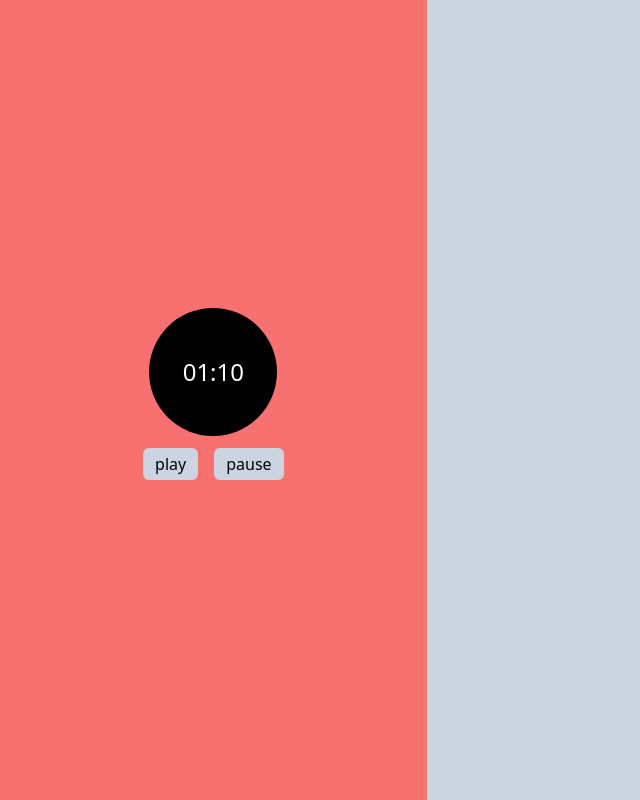
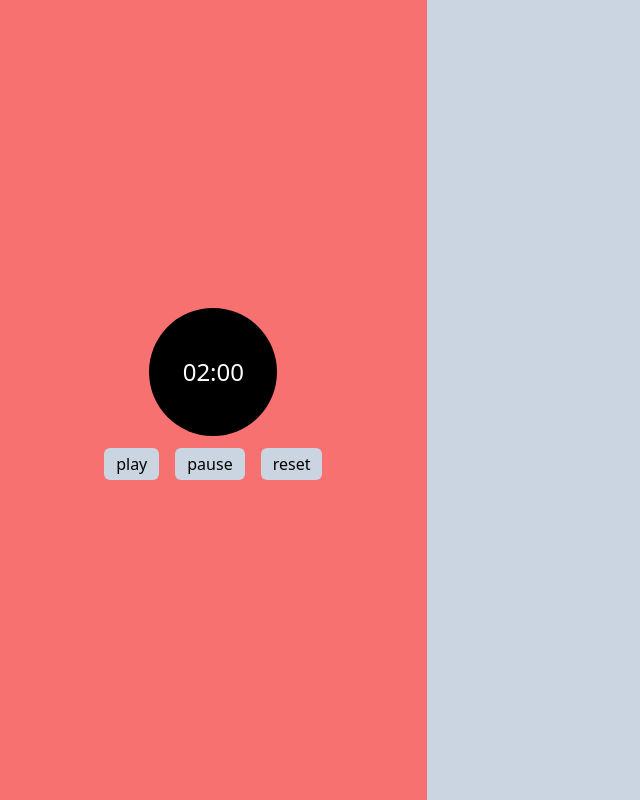
Before and after one commit to navid-nhd/Pomodoro, a Nuxt app: page / in a window 1280 px wide. Shown: the whole page, without its empty margins (0-640 px from the left). Built offline with nearby package versions, Linux system fonts and the light colour scheme.

Commit message:
adding reset feature

```diff
--- a/pages/index.vue
+++ b/pages/index.vue
@@ -11,6 +11,8 @@
           class="bg-slate-300 px-3 py my-3-1 rounded-md hover:bg-slate-400 transition-all">play</button>
         <button @click="pause()"
           class="bg-slate-300 px-3 py-1 rounded-md hover:bg-slate-400 transition-all">pause</button>
+        <button @click="reset()"
+          class="bg-slate-300 px-3 py-1 rounded-md hover:bg-slate-400 transition-all">reset</button>
       </div>
     </div>
     <div class="w-2/3 basis-2/3 h-full bg-slate-300">
@@ -18,12 +20,14 @@
   </div>
 </template>
 <script setup>
-const timer = ref(70)
+const duration = ref(2 * 60)
+const timer = ref(duration.value) // Timer in minutes
 const interval = ref(null)
 const start = () => {
   interval.value = setInterval(() => {
-    timer.value--
-    if (timer.value === 0) {
+    if (timer.value > 0) {
+      timer.value--
+    } else {
       pause()
     }
     console.log(timer.value)
@@ -32,6 +36,10 @@ const start = () => {
 const pause = () => {
   clearInterval(interval.value)
 }
+const reset = () => {
+  pause()
+  timer.value = duration.value
+}
 const minutes = computed(() => {
   return Math.floor(timer.value / 60) > 9 ? Math.floor(timer.value / 60) : `0${Math.floor(timer.value / 60)}`
 })
```
